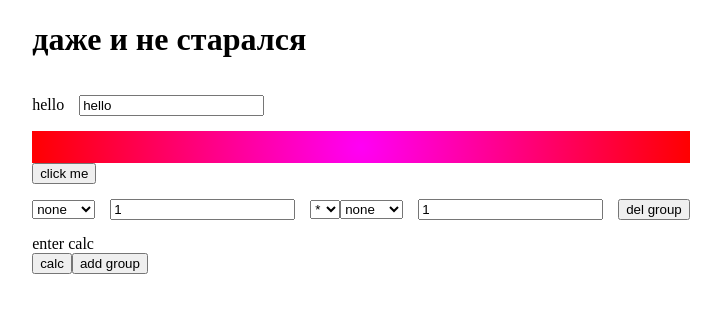
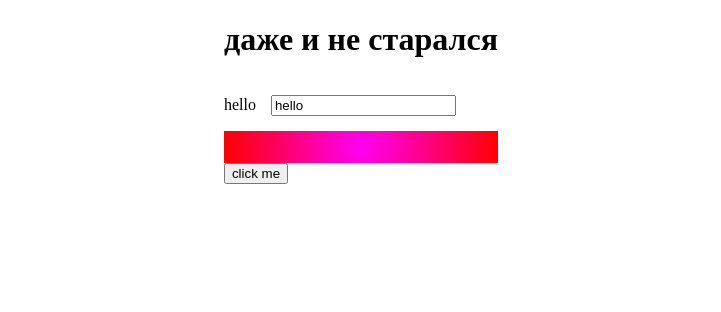
Before and after one commit to tehnickge/simple-angular-project, an Angular app in the folder simpleApp/: page / in a window 1280 px wide. Shown: the top 312 px of the page, without its empty margins (279-1000 px from the left). Built offline with nearby package versions, Linux system fonts and the light colour scheme.

Commit message:
refactor calculator module

```diff
--- a/simpleApp/src/app/app.component.html
+++ b/simpleApp/src/app/app.component.html
@@ -4,6 +4,6 @@
 <input [title]="title" [(ngModel)]="title" />
 <div class="test"></div>
 <button (click)="showMessage()">click me</button>
-<app-calculator></app-calculator>
+
 
 </div>
--- a/simpleApp/src/app/app.component.ts
+++ b/simpleApp/src/app/app.component.ts
@@ -1,14 +1,15 @@
 import { Component } from '@angular/core';
 import { RouterOutlet } from '@angular/router';
-import { CalculatorComponent } from "./calculator/calculator.component";
+import { CalculatorComponent } from "./calculator/components/calculator.component";
 import { FormsModule } from '@angular/forms';
+import { CalculatorModule } from './calculator/calculator.module';
 
 @Component({
     selector: 'app-root',
     standalone: true,
     templateUrl: './app.component.html',
     styleUrl: './app.component.scss',
-    imports: [RouterOutlet, CalculatorComponent,FormsModule]
+    imports: [RouterOutlet, FormsModule, CalculatorModule]
 })
 export class AppComponent {
   public title = 'hello';
--- a/simpleApp/src/app/calculator/calculator.component.ts
+++ b/simpleApp/src/app/calculator/components/calculator.component.ts
@@ -29,8 +29,7 @@ enum CalcModifiers {
 
 @Component({
   selector: 'app-calculator',
-  standalone: true,
-  imports: [FormsModule, KeyValuePipe],
+  standalone: false,
   templateUrl: './calculator.component.html',
   styleUrl: './calculator.component.scss',
 })
```
Also changed, not shown: simpleApp/src/app/calculator/calculator.module.ts (added, +12 -0 lines), simpleApp/src/app/calculator/components/calculator.component.html (renamed from simpleApp/src/app/calculator/calculator.component.html), simpleApp/src/app/calculator/components/calculator.component.scss (renamed from simpleApp/src/app/calculator/calculator.component.scss).
